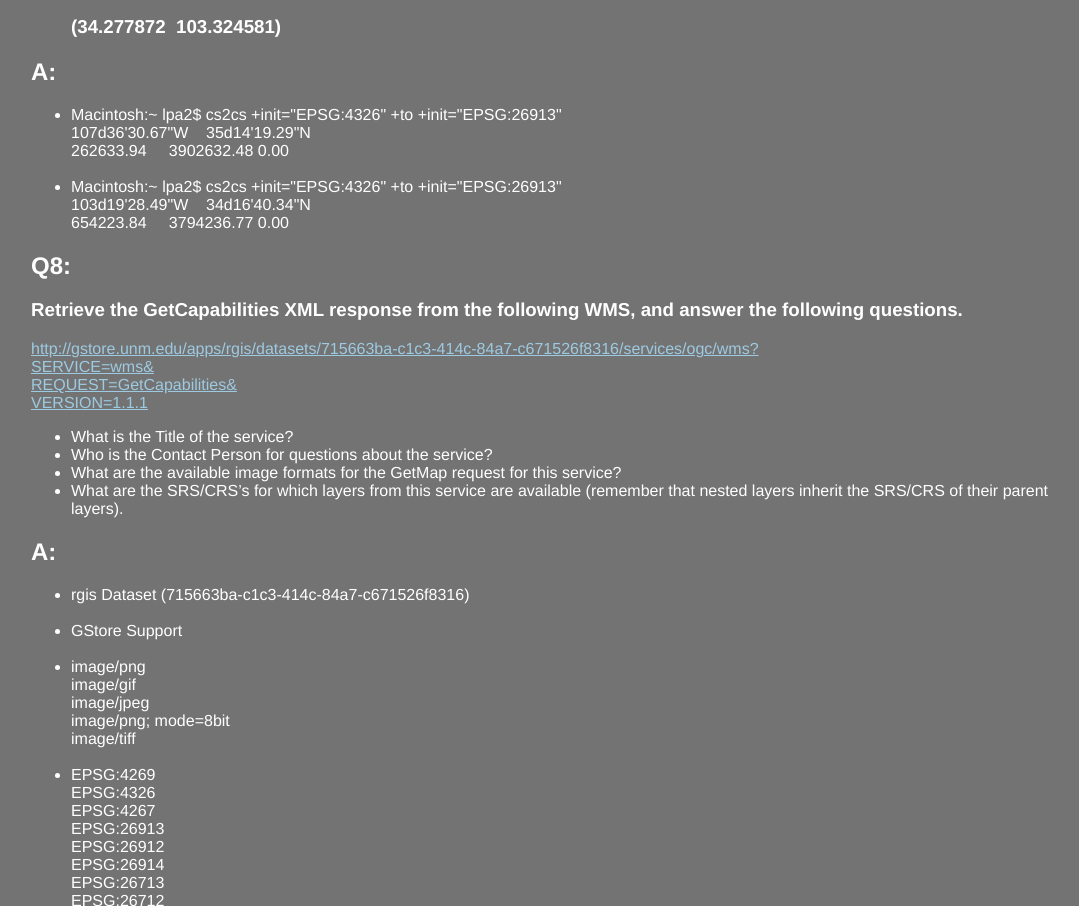
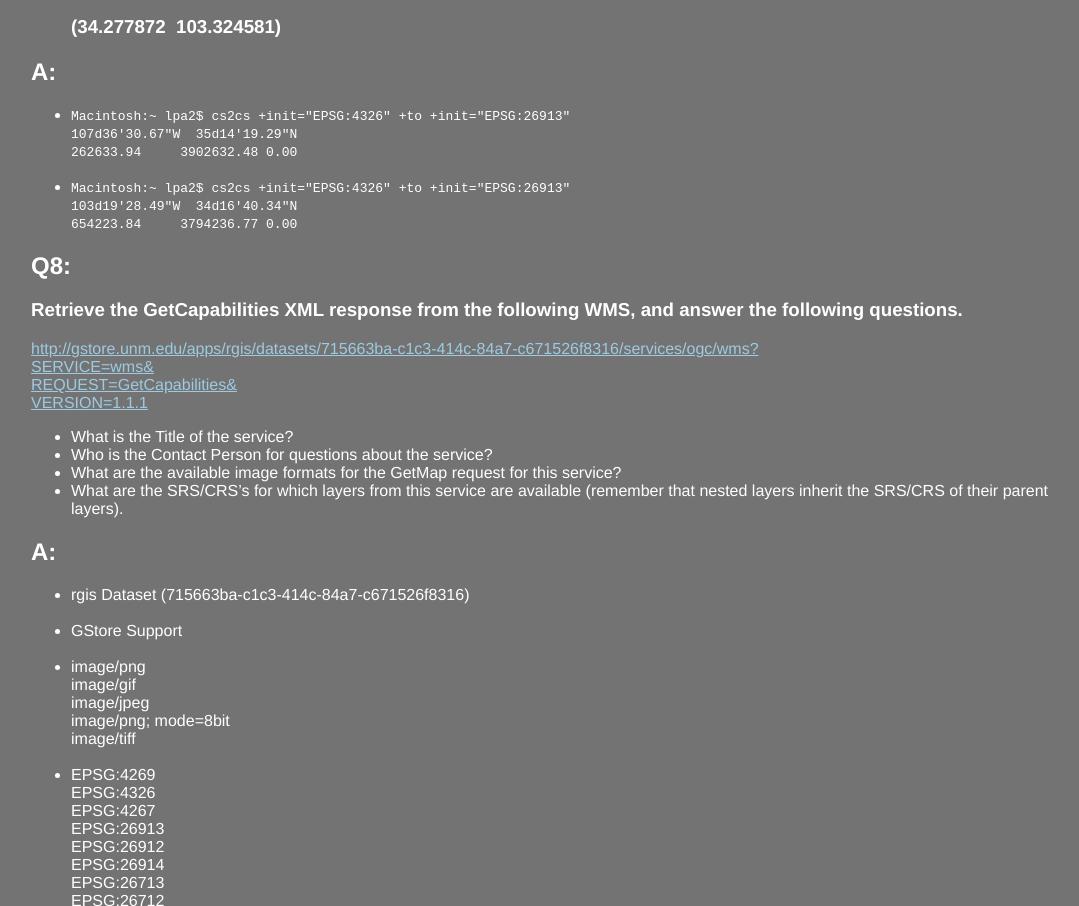
Before and after one commit to hyraxai/GEOG485L, a plain HTML site: page deepdive_02.html in a window 1280 px wide. Shown: the part 2126-3032 px from the top of the page, without its empty margins (97-1176 px from the left). Drawn offline with Linux system fonts and the light colour scheme.

Commit message:
Update deepdive_02.html
Implemented the <code> tag.

```diff
--- a/deepdive_02.html
+++ b/deepdive_02.html
@@ -110,13 +110,15 @@
 					</ul>
         	<h2>A:</h2>
         		<ul>
-        			<li>Macintosh:~ lpa2$ cs2cs +init="EPSG:4326" +to +init="EPSG:26913"<br>
-						107d36'30.67"W&nbsp;&nbsp;&nbsp;&nbsp;35d14'19.29"N<br>
-						262633.94&nbsp;&nbsp;&nbsp;&nbsp;&nbsp;3902632.48 0.00</li>
+        			<li><code>Macintosh:~ lpa2$ cs2cs +init="EPSG:4326" +to +init="EPSG:26913"<br>
+						107d36'30.67"W&nbsp;&nbsp;35d14'19.29"N<br>
+						262633.94&nbsp;&nbsp;&nbsp;&nbsp;&nbsp;3902632.48 0.00</code>
+					</li>
 						<br>
-        			<li>Macintosh:~ lpa2$ cs2cs +init="EPSG:4326" +to +init="EPSG:26913"<br>
-        				103d19'28.49"W&nbsp;&nbsp;&nbsp;&nbsp;34d16'40.34"N<br>
-						654223.84&nbsp;&nbsp;&nbsp;&nbsp;&nbsp;3794236.77 0.00</li>
+        			<li><code>Macintosh:~ lpa2$ cs2cs +init="EPSG:4326" +to +init="EPSG:26913"<br>
+        				103d19'28.49"W&nbsp;&nbsp;34d16'40.34"N<br>
+						654223.84&nbsp;&nbsp;&nbsp;&nbsp;&nbsp;3794236.77 0.00</code>
+					</li>
         		</ul>
         	<h2>Q8:</h2>
         		<h3>Retrieve the GetCapabilities XML response from the following WMS, and answer the following questions.</h3>
```
